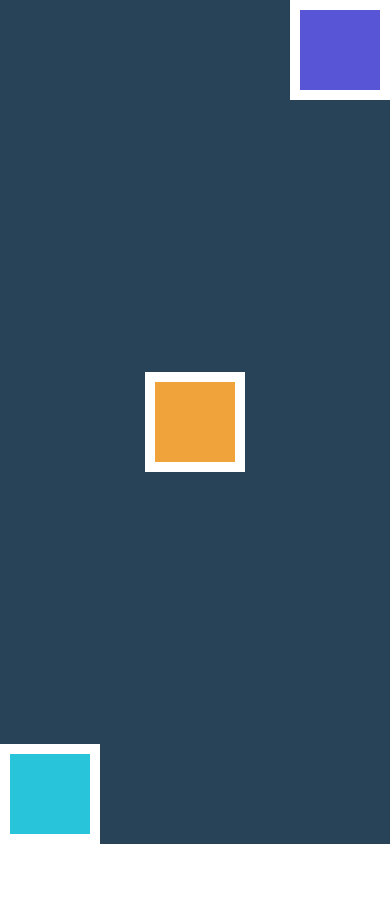
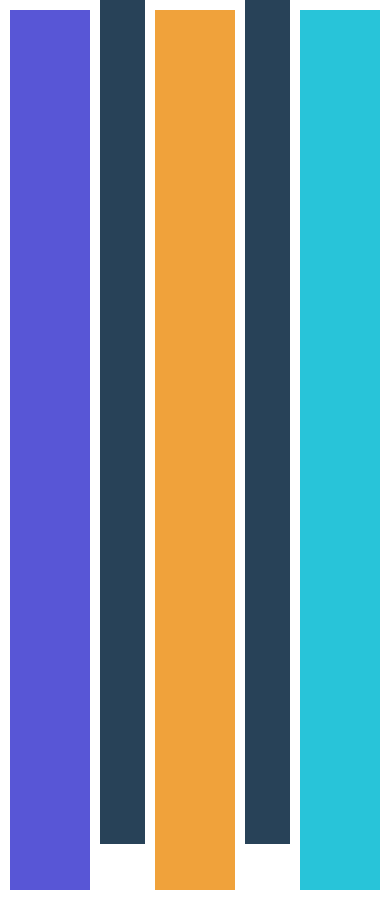
Before and after one commit to braianLucero/ReactNativeProyecto, a React Native app: screen / in a window 390 px wide. Before the commit the page ends 844 px from the top, so only its background shows below. Built offline with nearby package versions, Linux system fonts and the light colour scheme.

Commit message:
Tp 5 resolved (expanding box positions)

```diff
--- a/src/screens/TareaScreen.tsx
+++ b/src/screens/TareaScreen.tsx
@@ -15,37 +15,31 @@ const styles = StyleSheet.create({
     container: {
         flex: 1,
         backgroundColor: '#284258',
-        justifyContent: 'center'
+        flexDirection: 'row',
+        justifyContent: 'space-between'
+
     },
     cajaMorada: {
         width: 100,
-        height: 100,
+        height: 900,
         borderWidth: 10,
         borderColor: 'white',
         backgroundColor: '#5856D6',
-        position: 'absolute',
-        top: 0,
-        right: 0
 
     },
     cajaNaranja: {
         width: 100,
-        height: 100,
+        height: 900,
         borderWidth: 10,
         borderColor: 'white',
         backgroundColor: '#F0A23B',
-        marginLeft: 'auto',
-        marginRight: 'auto'
     },
     cajaAzul: {
         width: 100,
-        height: 100,
+        height: 900,
         borderWidth: 10,
         borderColor: 'white',
         backgroundColor: '#28C4D9',
-        position: 'absolute',
-        left: 0,
-        bottom: 0
 
 
 
```
